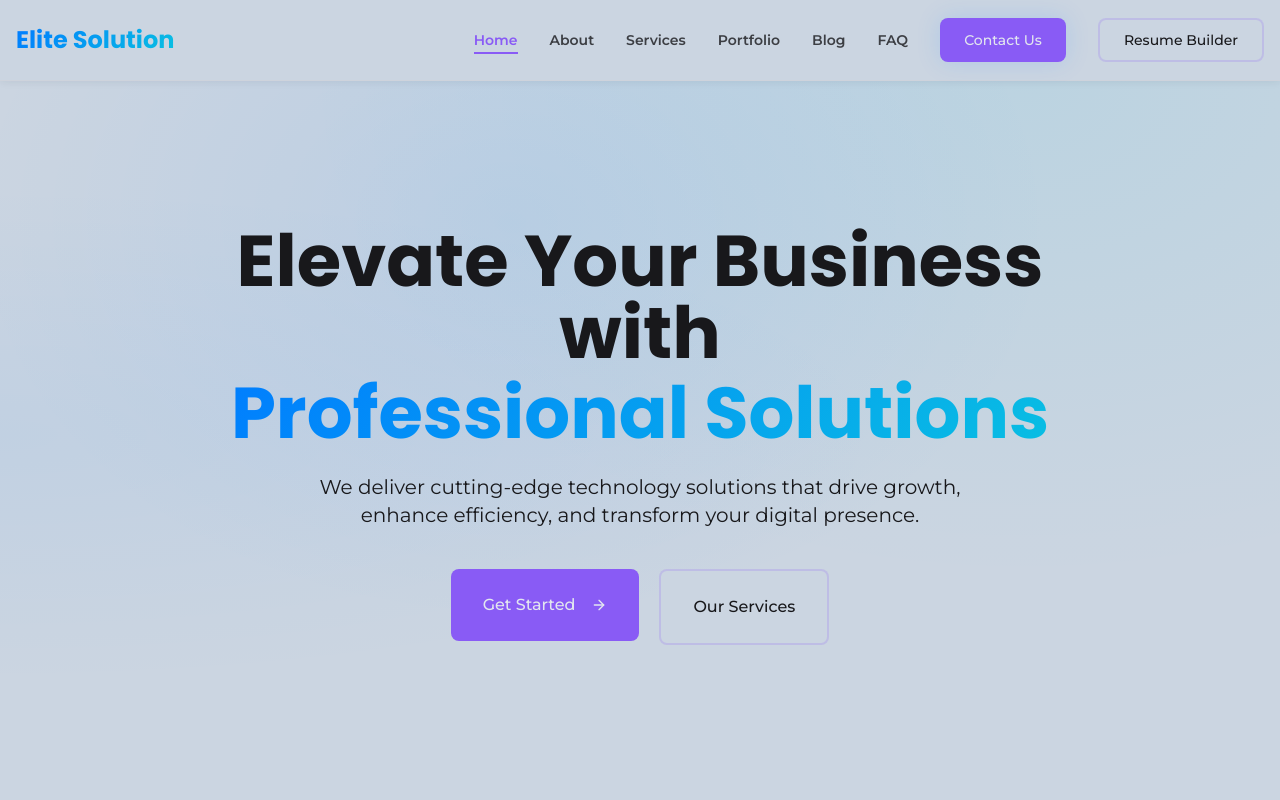
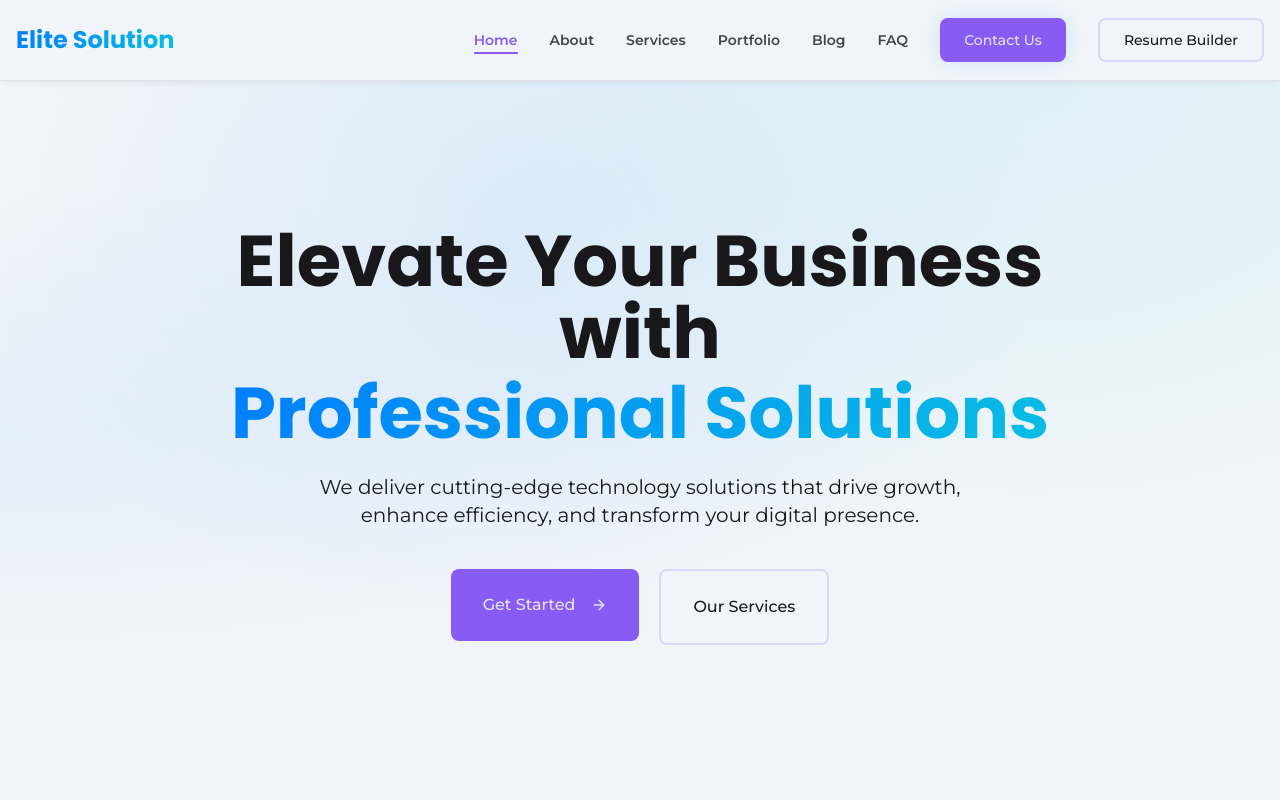
Before and after one commit to HusbanTech12/next-resume-wizard, a React (Vite) app: page / in a window 1280 px wide. Shown: the top 800 px of the page. Built offline with nearby package versions, Linux system fonts and the light colour scheme; the HTML template or start-up script is replaced by a standard one.

Commit message:
Manually updated project theme
Applied theme in Lovable

```diff
--- a/src/index.css
+++ b/src/index.css
@@ -14,7 +14,7 @@ All colors MUST be HSL.
 
 @layer base {
   :root {
-    --background: 213 26.8293% 83.9216%;
+    --background: 210 40% 96.0784%;
     --foreground: 240 5.8824% 10%;
 
     --card: 0 0% 98%;
```
